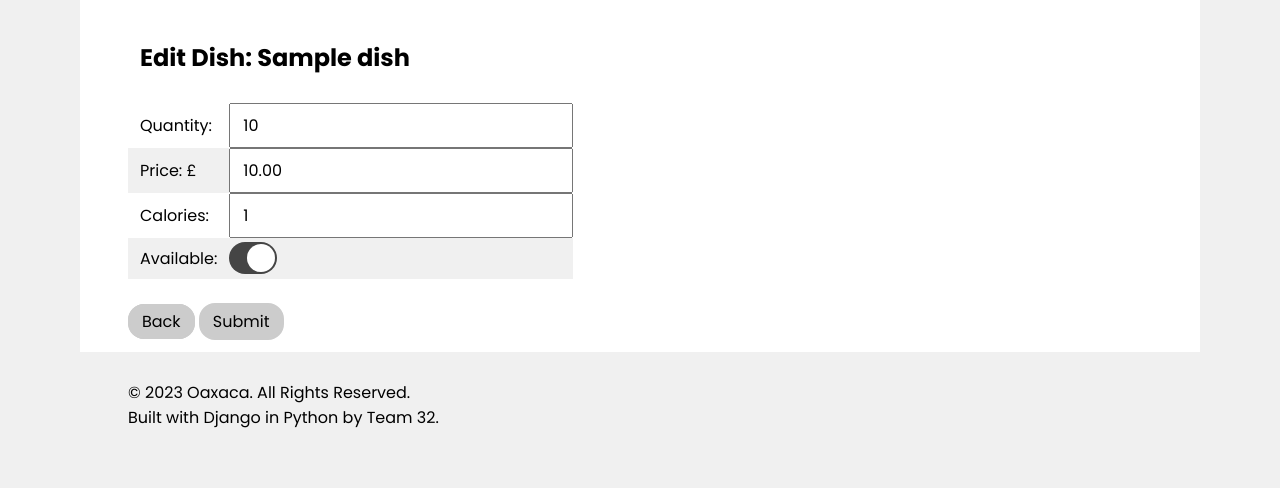
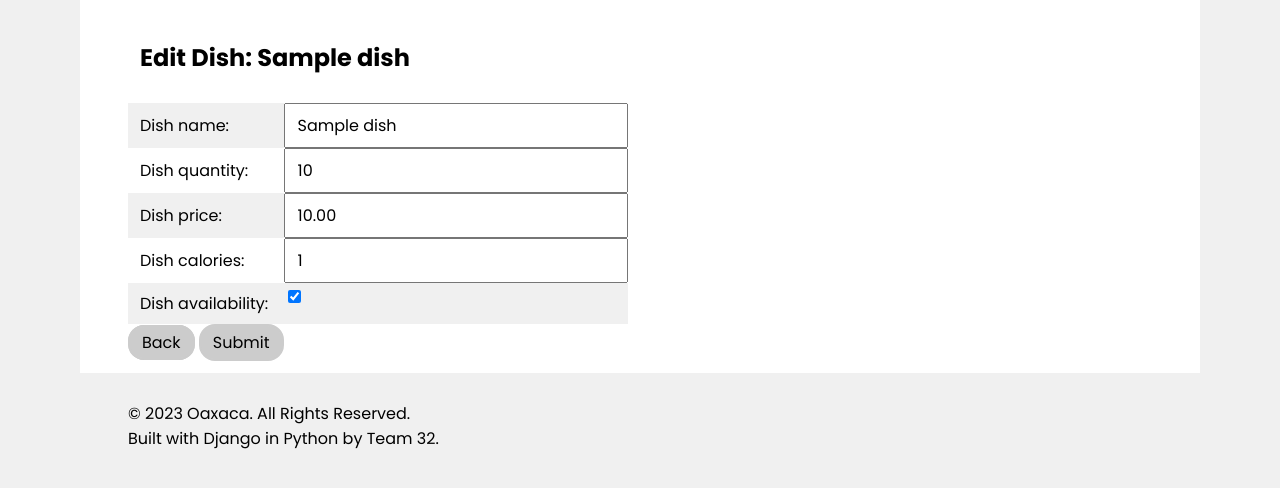
Before and after one commit to swinghin/CS2810-Team-Project-32, a Django app: page /manage/menu/edit/1 in a window 1280 px wide. Shown: the part 158-646 px from the top of the page. Run offline with Django 4.2, Linux system fonts and the light colour scheme; tables that the repository leaves empty hold one stand-in row (values such as "Sample post").

Commit message:
Use ModelForm for dish editing

```diff
--- /dev/null
+++ b/Oaxaca/restaurant/forms.py
@@ -0,0 +1,15 @@
+from django import forms
+from django.forms import ModelForm
+from .models import Dish
+
+class DishForm(ModelForm):
+    class Meta:
+        model=Dish
+        fields=['dish_name','dish_quantity','dish_price','dish_calories','dish_availability']
+        widgets={
+            'dish_name':forms.TextInput(attrs={'class':'table-cell'}),
+            'dish_quantity':forms.NumberInput(attrs={'class':'table-cell'}),
+            'dish_price':forms.NumberInput(attrs={'class':'table-cell'}),
+            'dish_calories':forms.NumberInput(attrs={'class':'table-cell'}),
+            'dish_availability':forms.CheckboxInput(attrs={'class':'table-cell'}),
+        }
--- a/Oaxaca/restaurant/templates/restaurant/dish_details.html
+++ b/Oaxaca/restaurant/templates/restaurant/dish_details.html
@@ -2,48 +2,18 @@
 {% block content %}
   <section class="wrap">
     <h1>Edit Dish: {{ dish.dish_name }}</h1>
-    <div class="table">
-      <div class="table-row">
-        <label class="table-cell" for="dish-quantity">Quantity:</label>
-        <input class="table-cell"
-               type="number"
-               id="dish-quantity"
-               name="dish-quantity"
-               value="{{ dish.dish_quantity }}"/>
+    <form class="table" action="" method="post">
+      {% csrf_token %}
+      {% for field in form %}
+        <div class="table-row">
+          <label class="table-cell" for="{{ field.auto_id }}">{{ field.label }}:</label>
+          {{ field }}
+        </div>
+      {% endfor %}
+      <div class="form-buttons">
+        <a class="button button-block" href="{% url 'staff-menu' %}">Back</a>
+        <input class="button button-block" type="submit" value="Submit" />
       </div>
-      <div class="table-row">
-        <label class="table-cell" for="dish-price">Price: £</label>
-        <input class="table-cell"
-               type="number"
-               id="dish-price"
-               name="dish-price"
-               value="{{ dish.dish_price }}"/>
-      </div>
-      <div class="table-row">
-        <label class="table-cell" for="dish-calories">Calories:</label>
-        <input class="table-cell"
-               type="number"
-               id="dish-calories"
-               name="dish-calories"
-               value="{{ dish.dish_calories }}"/>
-      </div>
-      <div class="table-row">
-        <label class="table-cell" for="dish-availability">Available:</label>
-        <label class="slide-toggle">
-          <input class="slide-toggle-checkbox"
-                 id="dish-availability"
-                 name="dish-availability"
-                 checked="dish.dish_availability"
-                 type="checkbox"/>
-          <span class="slide-toggle-switch"></span>
-        </label>
-      </div>
-    </div>
-    <div>
-    </section>
-    <section class="wrap">
-      <a class="button button-block" href="{% url 'staff-menu' %}">Back</a>
-      <input class="button button-block" type="submit" value="Submit" />
-    </div>
+    </form>
   </section>
 {% endblock content %}
--- a/Oaxaca/restaurant/views.py
+++ b/Oaxaca/restaurant/views.py
@@ -1,10 +1,12 @@
 from django.http import HttpResponse
+from django.shortcuts import redirect
 from django.template import loader
 from .models import Dish
+from .forms import DishForm
 
 
 def staff_menu(request):
-    dish_list = Dish.objects.all().values()
+    dish_list = Dish.objects.all().order_by('dish_name').values()
     template = loader.get_template('restaurant/menu_staff.html')
     context = {
         'dish_list': dish_list,
@@ -14,8 +16,18 @@ def staff_menu(request):
 
 def staff_dish_details(request, id):
     dish = Dish.objects.get(dish_id=id)
-    template = loader.get_template('restaurant/dish_details.html')
-    context = {
-        'dish': dish,
-    }
+
+    if request.method == 'POST':
+        form = DishForm(request.POST, instance=dish)
+        if form.is_valid():
+            form.save()
+            return redirect('staff-menu')
+
+    else:
+        template = loader.get_template('restaurant/dish_details.html')
+        form = DishForm(instance=dish)
+        context = {
+            'dish': dish,
+            'form': form
+        }
     return HttpResponse(template.render(context, request))
```
